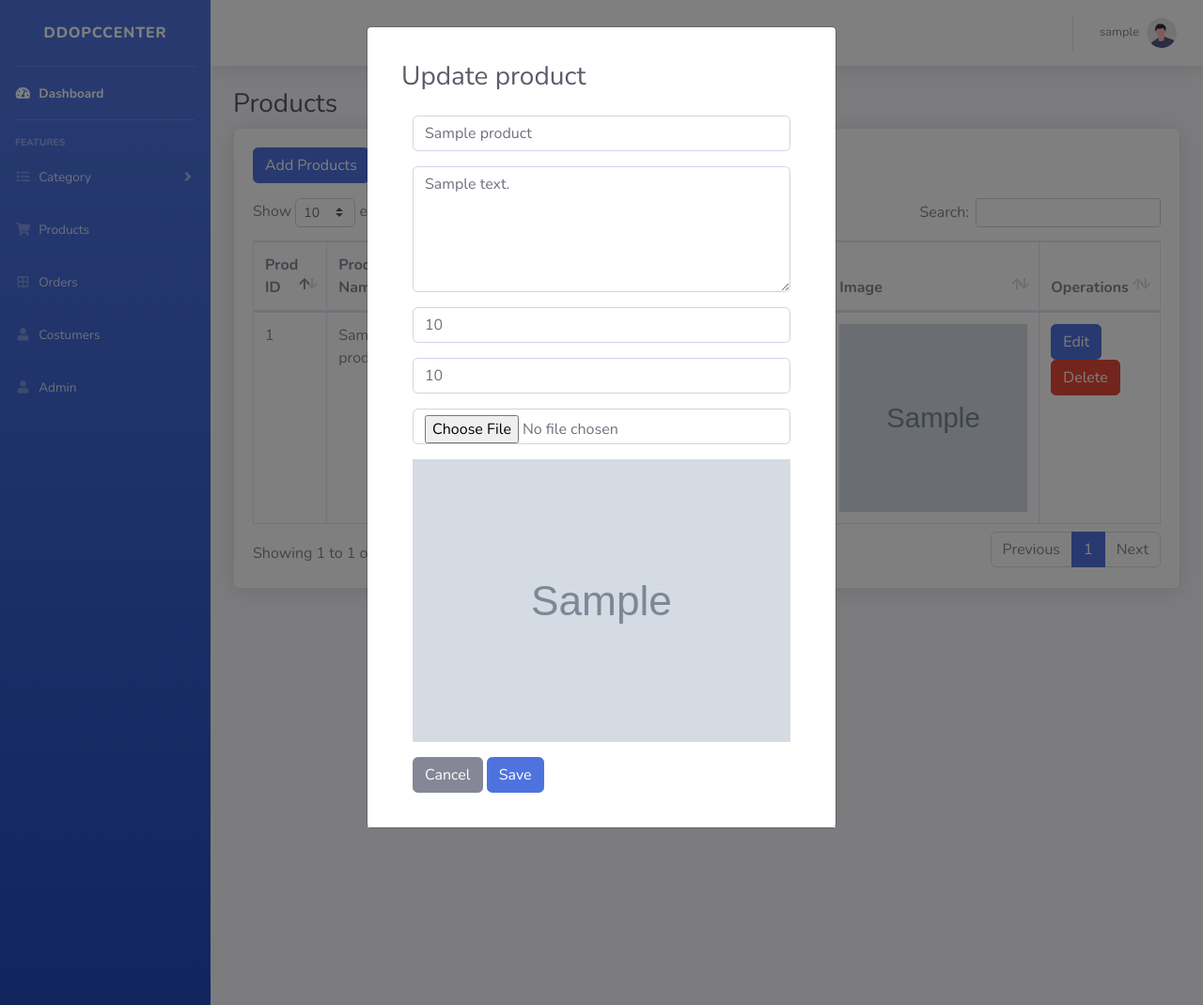
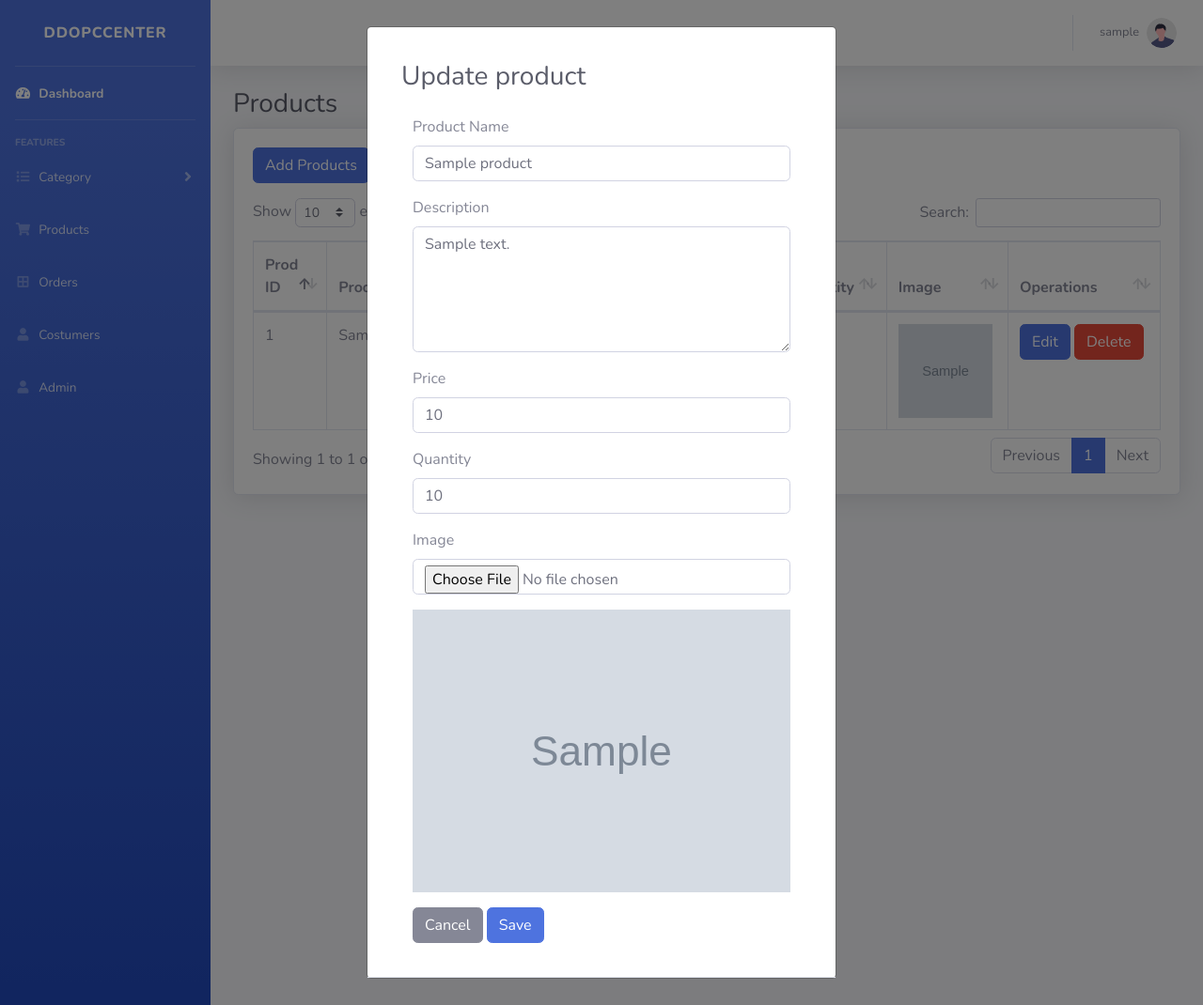
Before and after one commit to Dexeus1260/ddopccenter_ecommerce, a PHP site: page /admin/products.php in a window 1280 px wide, after a click on "Edit". Shown: the whole page at 94% size. Run offline with PHP 8.4, Linux system fonts and the light colour scheme; the visitor is signed in with stand-in values (Sample User, id 1); tables that the repository leaves empty or names only in its code hold one stand-in row (values such as "Sample post"); grey boxes marked "Sample" are stand-in pictures.

Commit message:
products

```diff
--- a/admin/edit_prod.php
+++ b/admin/edit_prod.php
@@ -25,7 +25,7 @@
         }
 
 
-            $up = "update products set product_name = '$new_prod', description = '$new_des', price = '$new_price', qty = '$new_price' , image = '$image_up' where p_id = '$id'";
+            $up = "update products set product_name = '$new_prod', description = '$new_des', price = '$new_price', qty = '$new_qty' , image = '$image_up' where p_id = '$id'";
             $res = mysqli_query($con,$up);
 
             if($res){
--- a/admin/prod_modal.php
+++ b/admin/prod_modal.php
@@ -29,7 +29,7 @@ if(!isset($_SESSION['ADMIN']))
                                                     <div class="items-push">
                                                         <div class="col-lg-12 col-xl-12">
                                                             <div class="form-group">
-
+                                                                <label for="val-username">Product Name</span></label>
                                                                 <input type="text" class="form-control" name="prod_up" value="<?php echo  $row['product_name']?>">
 
                                                             </div>
@@ -37,20 +37,20 @@ if(!isset($_SESSION['ADMIN']))
                                                         <div class="col-lg-12 col-xl-12">
                                                             <div class="form-group">
 
-
+                                                            <label for="val-username">Description</span></label>
                                                                 <textarea class="form-control" name="des_up" rows="5" required ><?php echo $row['description']?></textarea>
                                                             </div>
                                                         </div>
                                                         <div class="col-lg-12 col-xl-12">
                                                             <div class="form-group">
-
+                                                            <label for="val-username">Price</span></label>
                                                                 <input type="text" class="form-control" name="price_up" value="<?php echo  $row['price']?>">
 
                                                             </div>
                                                         </div>
                                                         <div class="col-lg-12 col-xl-12">
                                                             <div class="form-group">
-
+                                                            <label for="val-username">Quantity</span></label>
                                                                 <input type="text" class="form-control" name="qty_up" value="<?php echo  $row['qty']?>">
 
                                                             </div>
@@ -58,7 +58,7 @@ if(!isset($_SESSION['ADMIN']))
 
                                                         <div class="col-lg-12 col-xl-12">
                                                             <div class="form-group">
-
+                                                             <label for="val-username">Image</span></label>
                                                                 <input type="file" class="form-control" name="image_up">
                                                                 <input type="hidden" class="form-control" name="image_old" value="<?php echo $row['image']?>">
                                                                 <img src="products/<?php echo $row['image'] ?>" width="100%" height="100%" class="mt-3"style="display: block;margin-left: auto;margin-right: auto;"/>
--- a/admin/products.php
+++ b/admin/products.php
@@ -47,9 +47,9 @@
                                                 <td><?php echo $row['product_name']; ?></td>
                                                 <td><?php echo $row['description']; ?></td>
                                                 <td><?php echo $row['cat_name'];?></td>
-                                                <td><?php echo $row['price']; ?></td>
+                                                <td><?php echo number_format($row['price']); ?></td>
                                                 <td><?php echo $row['qty']; ?></td>
-                                                <td><img src="products/<?php echo $row['image'];?>" height=200px width=200px></td>
+                                                <td><img src="products/<?php echo $row['image'];?>" height=100px width=100px></td>
                                                 <td>
                                                     <a href="#edit_prod<?php echo $row['p_id'];?>" class="btn btn-primary" data-toggle="modal">Edit</a>
                                                     <a class="btn btn-danger"  href="#delete_prod<?php echo $row['p_id']; ?>" data-toggle="modal">Delete</a>
--- a/admin/users.php
+++ b/admin/users.php
@@ -26,6 +26,7 @@
                                         <tr>
                                             <th>Full Name</th>
                                             <th>Username</th>
+                                            <th>Email</th>
                                             <th>Mobile Number</th>
                                             <th>Address</th>
 
@@ -38,6 +39,7 @@
                                         <tr>
                                             <td><?php echo $row['fullname'] ?> </td>
                                             <td><?php echo $row['username'] ?> </td>
+                                            <td><?php echo $row['email'] ?> </td>
                                             <td><?php echo $row['mobile'] ?> </td>
                                             <td><?php echo $row['address'] ?> </td>
 
```
